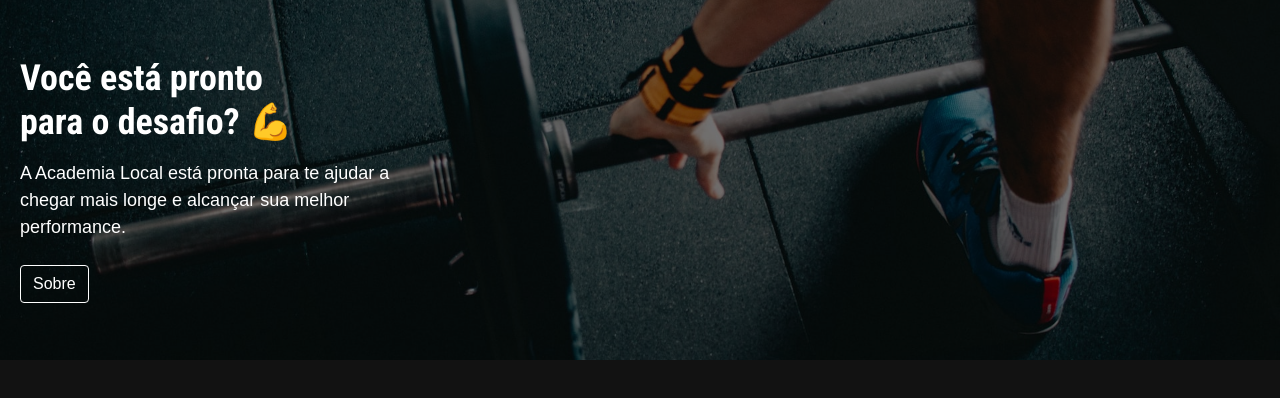
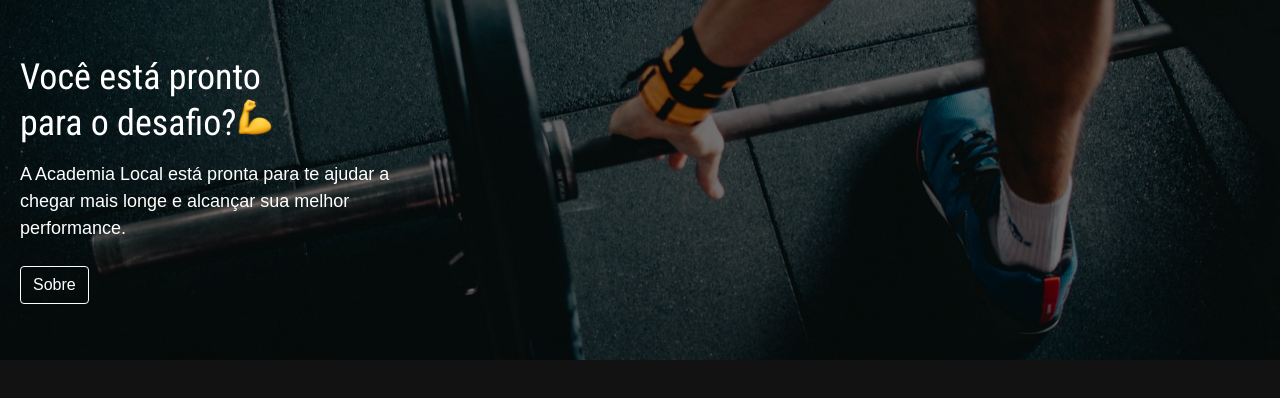
Before and after one commit to MatheusMarcelo01/Academy_Project, a SvelteKit app: page / in a window 1280 px wide. Shown: the top 398 px of the page. Built offline with nearby package versions, Linux system fonts and the light colour scheme.

Commit message:
adicionada imagem do emoji

```diff
--- a/src/global.css
+++ b/src/global.css
@@ -67,6 +67,7 @@ h1,h2,h3{
 }
 h1{
   font-size: calc(36 / 16 * 1rem);
+  font-weight: normal;
   line-height: 1.2;
 }
 #root, #__next {
--- a/src/routes/+page.svelte
+++ b/src/routes/+page.svelte
@@ -1,10 +1,11 @@
 <script>
     import imgHome from '../assets/musculacao.jpg'
+    import icon from '../assets/icon-muscle.png'
 </script>
 
 <section class="intro" style="background-image: url({imgHome})">
     <div class="intro__wrapper wrap">
-        <h1>Você está pronto <br>para o desafio? 💪    </h1>
+        <h1>Você está pronto <br>para o desafio?<img src="{icon}" alt=""></h1>
         <p>A Academia Local está pronta para te ajudar a chegar mais longe e alcançar sua melhor performance.</p>
         <a class="btn" href="/sobre">Sobre</a>
     </div>
@@ -37,4 +38,15 @@
         margin-top: 24px;
     }
 
+    p{
+  font-size: calc(18 / 16* 1rem);
+  margin-top: 16px;
+    }
+
+    img{
+        display: inline;
+        max-width: 36px;
+    }
+
+
 </style>
```
